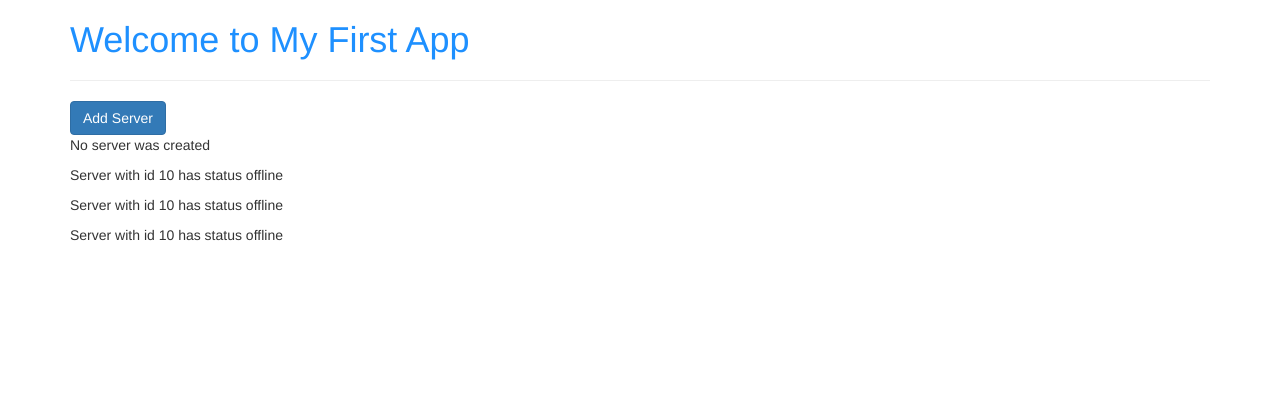
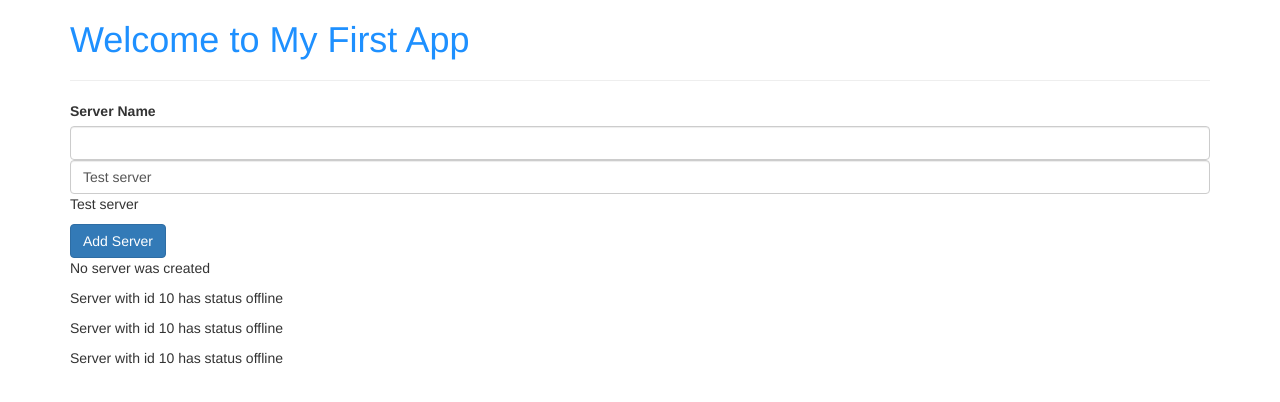
Before and after one commit to amedinae/AngularCourse, an Angular app: page / in a window 1280 px wide. Shown: the top 402 px of the page. Built offline with nearby package versions, Linux system fonts and the light colour scheme.

Commit message:
Two way binding

```diff
--- a/src/app/servers/servers.component.html
+++ b/src/app/servers/servers.component.html
@@ -1,3 +1,7 @@
+<label for="name">Server Name</label>
+<input type="text" class="form-control" (input)="onUpdateServerName($event)">
+<input type="text" class="form-control" [(ngModel)]="serverName">
+<p> {{ serverName }} </p>
 <button
   class="btn btn-primary"
   [disabled]="!allowNewServer"
--- a/src/app/servers/servers.component.ts
+++ b/src/app/servers/servers.component.ts
@@ -8,6 +8,7 @@
 export class ServersComponent implements OnInit {
   allowNewServer: boolean = false;
   serverCreationStatus = 'No server was created';
+  serverName = 'Test server';
 
   constructor() {
     setTimeout(() => {
@@ -18,6 +19,10 @@
   ngOnInit() {}
 
   onCreatedServer() {
-    this.serverCreationStatus = "Server was created";
+    this.serverCreationStatus = "Server was created! Name is " + this.serverName;
+  }
+
+  onUpdateServerName(event: InputEvent) {
+    this.serverName = (<HTMLInputElement>event.target).value;
   }
 }
```
